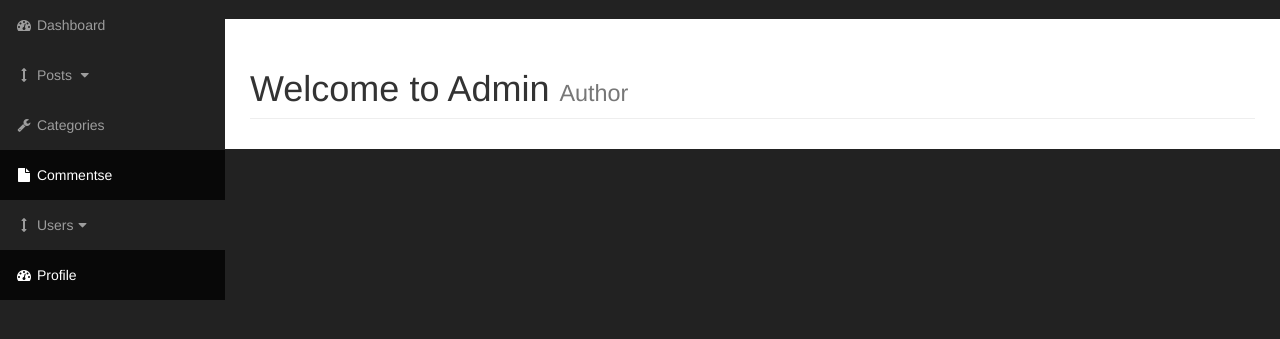
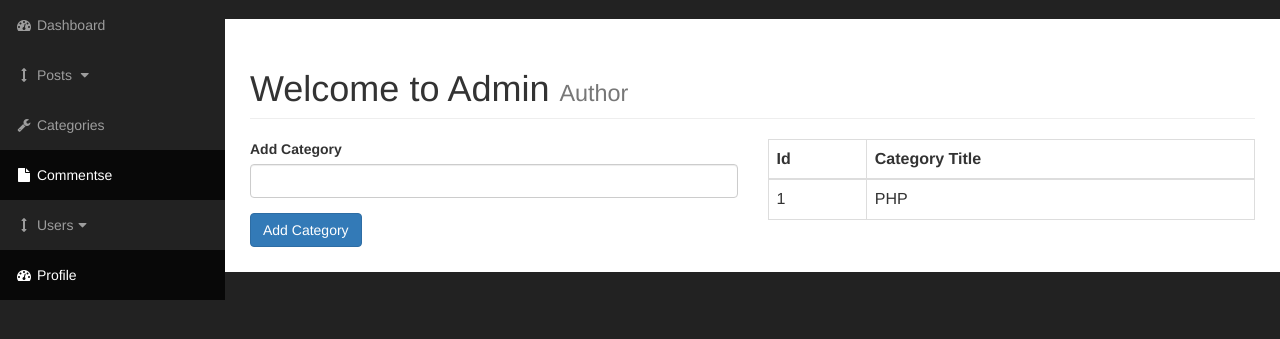
Before and after one commit to dreadlord-sedai/CMS-php, a PHP site: page /admin/categories.php in a window 1280 px wide. Shown: the part 51-390 px from the top of the page. Run offline with PHP 8.4, Linux system fonts and the light colour scheme; grey boxes labelled with a size stand in for pictures from a placeholder-image service; some libraries are stand-ins or nearby versions.

Commit message:
Admin page

```diff
--- a/admin/categories.php
+++ b/admin/categories.php
@@ -20,6 +20,34 @@ include "includes/header.php";
                             <small>Author</small>
                         </h1>
                     </div>
+                    <div class="col-xs-6">
+                        <form action="">
+                            <div class="form-group">
+                                <label for="cat_title">Add Category</label>
+                                <input type="text" class="form-control" name="cat_title">
+                            </div>
+                            <div class="form-group">
+                                <input type="submit" name="sumbit" value="Add Category" class="btn btn-primary">
+                            </div>
+                        </form>
+                    </div>
+
+                    <div class="col-xs-6">
+                        <table class="table table-bordered table-hover">
+                            <thead>
+                                <tr>
+                                    <th>Id</th>
+                                    <th>Category Title</th>
+                                </tr>
+                            </thead>
+                            <tbody>
+                                <tr>
+                                    <td>1</td>
+                                    <td>PHP</td>
+                                </tr>
+                            </tbody>
+                        </table>
+                    </div>
                 </div>
                 <!-- /.row -->
 
```
Also changed, not shown: admin/index.php (+0 -11 lines).
